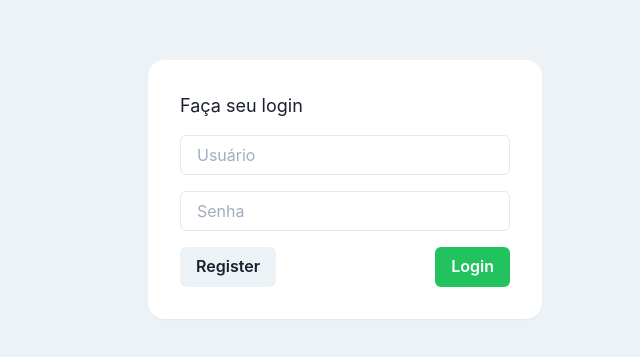
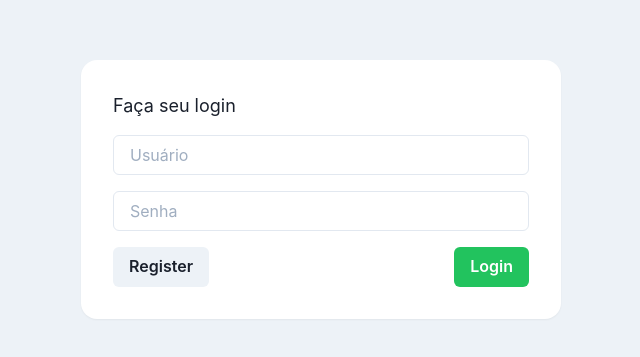
Before and after one commit to jjustesen/agendamento-front, a Next.js app: page / in a window 1280 px wide. Shown: the part 211-568 px from the top of the page, without its empty margins (319-959 px from the left). Built offline with nearby package versions, Linux system fonts and the light colour scheme.

Commit message:
Fix largura na tela de login

```diff
--- a/src/shared/pages/Auth/Login/AuthLogin.tsx
+++ b/src/shared/pages/Auth/Login/AuthLogin.tsx
@@ -32,12 +32,12 @@ const AuthLogin = () => {
     handleLogin(formValues)
   }
   return (
-    <Flex justifyContent="center" alignItems="center" minH="100vh" bg="gray.100">
     <form
       onSubmit={(e) => {
         e.preventDefault()
       }}
     >
+      <Flex justifyContent="center" alignItems="center" minH="100vh" bg="gray.100">
         <Grid maxW={480} w="100%" gap={4} p={8} bg="white" borderRadius={16} boxShadow="sm" m={6}>
           {/* <GridItem>
           <Text fontSize="xxx-large">Logo</Text>
@@ -71,8 +71,8 @@ const AuthLogin = () => {
             </Button>
           </GridItem>
         </Grid>
+      </Flex>
     </form>
-    </Flex>
   )
 }
 
```
Lines whose indentation alone changed are shown as unchanged.
